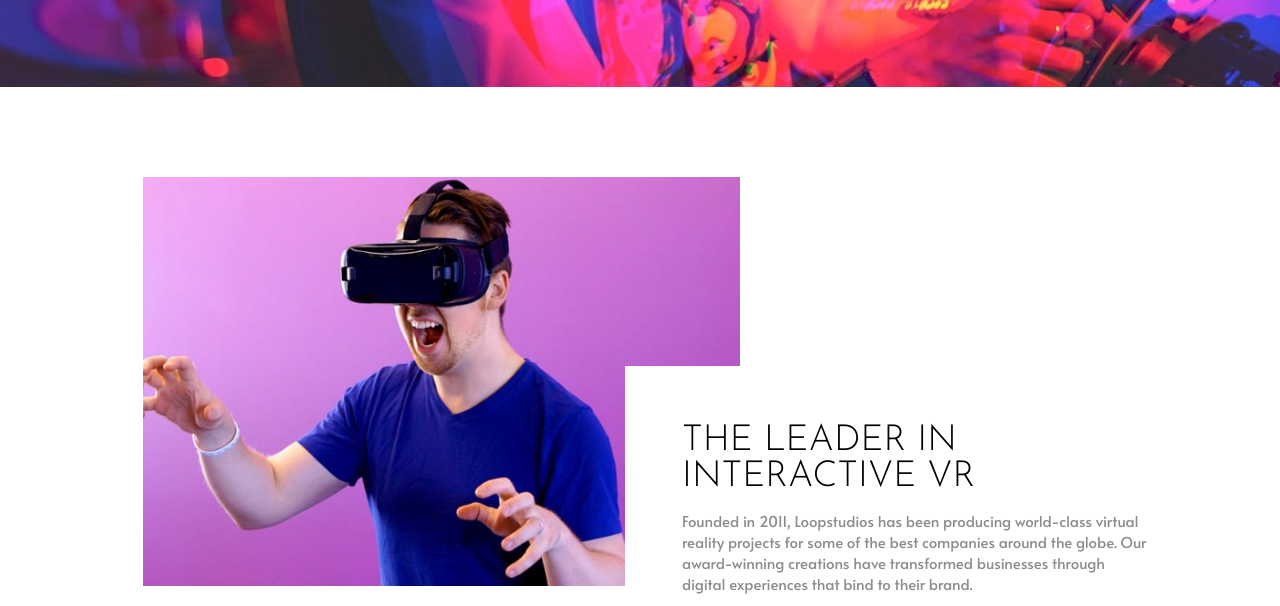
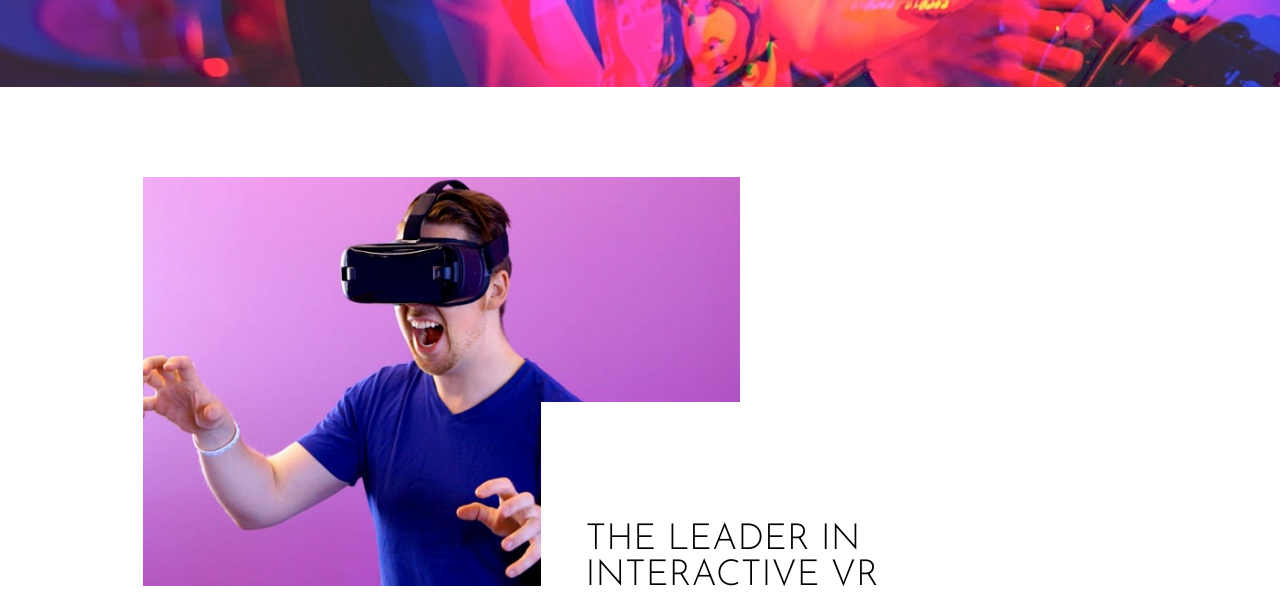
Before and after one commit to tiffanyleecodes/loopstudio-landing-page, a plain HTML site: page index.html in a window 1280 px wide. Shown: the part 314-920 px from the top of the page. Drawn offline with Linux system fonts and the light colour scheme.

Commit message:
Update style.css

```diff
--- a/style.css
+++ b/style.css
@@ -273,24 +273,27 @@ i:hover {
         padding:0 3rem;
     }
 
-    .interactive {
-        width:60%;
-        float:left;
+
+
+    .block:nth-of-type(1){
+        display:grid;
+        grid-template-columns: 1fr 1fr 1fr 1fr 1fr;
     }
 
-    .block:nth-of-type(1){
-        display: flex;
+    .block:nth-of-type(1) img {
+        grid-column: 1/4;
+        grid-row: 1/2;
     }
+    .text {
+        grid-column: 3/-1;
+        grid-row: 1/2;
+        z-index: index 999;
+        background-color: white;
+        height:350px;
+        padding:8rem 3rem 3rem 3rem;
+        text-align: left;
+        margin-top:15rem;
 
-    .text {
-        position: absolute;
-       width:380px;
-
-        right:0rem;
-        top:93%;
-        text-align: left;
-        padding:3.8rem;
-        background-color: white;
     }
 
     .text h2 {
@@ -330,6 +333,10 @@ i:hover {
         padding:0 0.8rem;
         align-items: center;
         margin-bottom:1rem;
+    }
+
+    .bar h2 {
+        font-size:2.5rem;
     }
 
     h3 {
@@ -450,12 +457,7 @@ i:hover {
     }
 
 
-    .text {
-        right:5rem;
-        top:85%;
-        width:580px;
 
-    }
 
     .text h2 {
         font-size:2.4rem;
```
